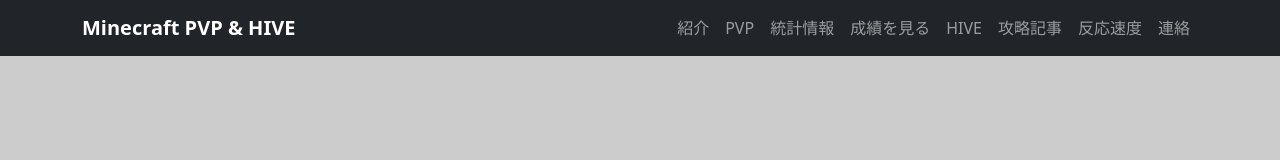
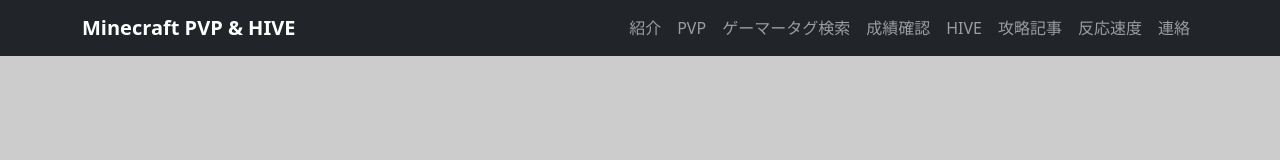
Before and after one commit to kito-sab/minecraft-website, a plain HTML site: page index.html in a window 1280 px wide. Shown: the top 160 px of the page. Drawn offline with nearby package versions, Linux system fonts and the light colour scheme; placeholder pictures from the web are drawn by us.

Commit message:
更新
更新

```diff
--- a/index.html
+++ b/index.html
@@ -31,8 +31,8 @@
                 <ul class="navbar-nav ms-auto">
                     <li class="nav-item"><a class="nav-link" href="#about">紹介</a></li>
                     <li class="nav-item"><a class="nav-link" href="#pvp">PVP</a></li>
-                    <li class="nav-item"><a class="nav-link" href="players.html">統計情報</a></li>
-                    <li class="nav-item"><a class="nav-link" href="player-stats.html">成績を見る</a></li>
+                    <li class="nav-item"><a class="nav-link" href="players.html">ゲーマータグ検索</a></li>
+                    <li class="nav-item"><a class="nav-link" href="player-stats.html">成績確認</a></li>
                     <li class="nav-item"><a class="nav-link" href="#hive">HIVE</a></li>
                     <li class="nav-item"><a class="nav-link" href="#articles">攻略記事</a></li>
                     <li class="nav-item"><a class="nav-link" href="#reaction">反応速度</a></li>
```
